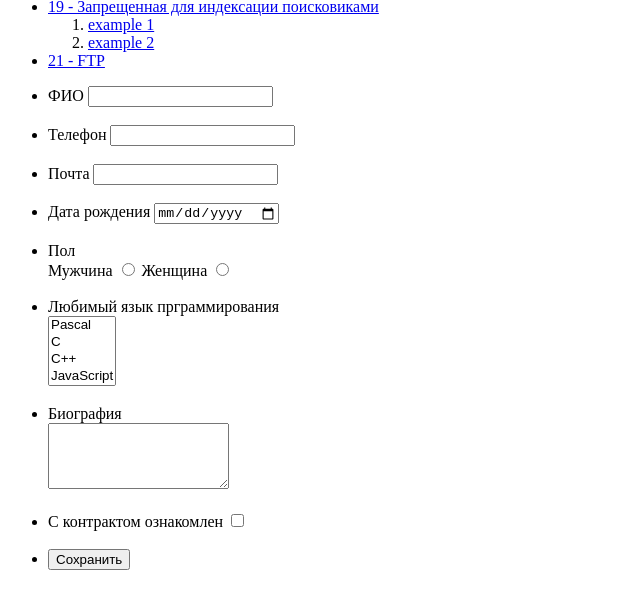
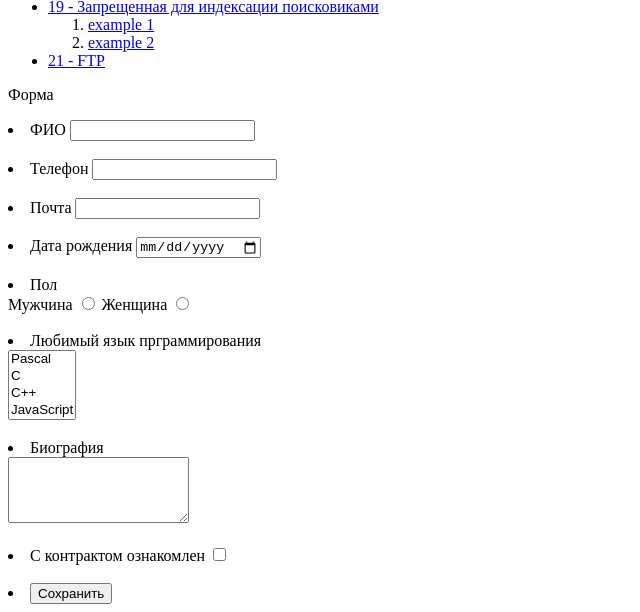
Before and after one commit to baratmoroda/baratmoroda.github.io, a plain HTML site: page d/dz/dzzz/index.html in a window 1280 px wide. Shown: the part 946-1558 px from the top of the page, without its empty margins (0-640 px from the left). Before the commit the page ends 1532 px from the top, so only its background shows below. Drawn offline with Linux system fonts and the light colour scheme.

Commit message:
Update index.html

```diff
--- a/d/dz/dzzz/index.html
+++ b/d/dz/dzzz/index.html
@@ -44,7 +44,7 @@
  <li> <a href="ftp://user:qwerty@example.ru/examples/text.txt">21 - FTP </a> </li>
 </ul>
 
-<ul>
+<p> Форма </p>
  <form id="formm">
  <li> <label for="name">ФИО</label> <input type="text" id="name" name="name"> </li>
  <br>
@@ -81,7 +81,7 @@
  <br>
  <li> <input type="submit" value="Сохранить"> </li>
  </form>
-</ul>
+
 
 
 </body>
```
